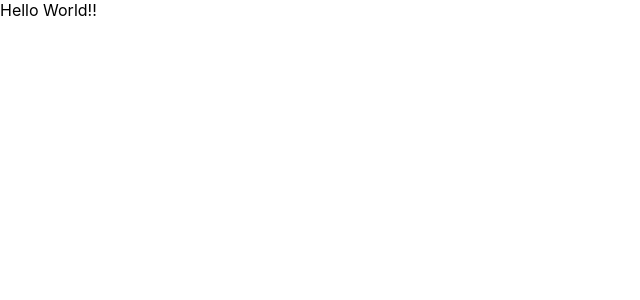
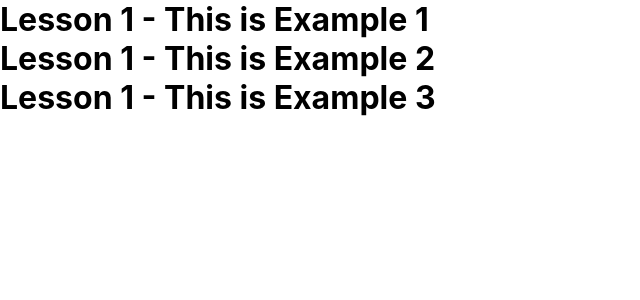
Before and after one commit to cenkberry/React2023, a React (Create React App) app in the folder react_v18_lessons/: page / in a window 1280 px wide. Shown: the top 300 px of the page, without its empty margins (0-640 px from the left). Built offline with nearby package versions, Linux system fonts and the light colour scheme; the HTML template or start-up script is replaced by a standard one.

Commit message:
Added 3 examples to understand jsx.

```diff
--- a/react_v18_lessons/src/App.js
+++ b/react_v18_lessons/src/App.js
@@ -1,7 +1,13 @@
+import React from 'react';
+import {Example1,Example2,Example3} from './Lesson 1 - Understand JSX/Lesson1';
 
 function App() {
   return (
-    <div>Hello World!!</div>
+    <>
+    <Example1 />
+    <Example2 />
+    <Example3 />
+    </>
   );
 }
 
--- /dev/null
+++ b/react_v18_lessons/src/Lesson 1 - Understand JSX/Lesson1.js
@@ -0,0 +1,32 @@
+// EXAMPLE 1 //
+// Calling a block of html code from within a function //
+function Example1() {
+    return(
+        <h1>Lesson 1 - This is Example  1</h1>
+    )
+};
+
+// EXAMPLE 2 //
+// inserting a variable within a function into an html code block //
+function Example2() {
+    const message = 'This is Example 2';
+    return(
+        <h1>Lesson 1 - {message}</h1>
+    )
+};
+
+
+// EXAMPLE 3 //
+// Adding the html code block to a variable and calling it with the arrow function //
+const Example3 = () => {
+    const message = 'This is Example 3';
+    return(
+        <h1>Lesson 1 - {message}</h1>
+    )
+};
+
+export {
+    Example1,
+    Example2,
+    Example3
+};
```
